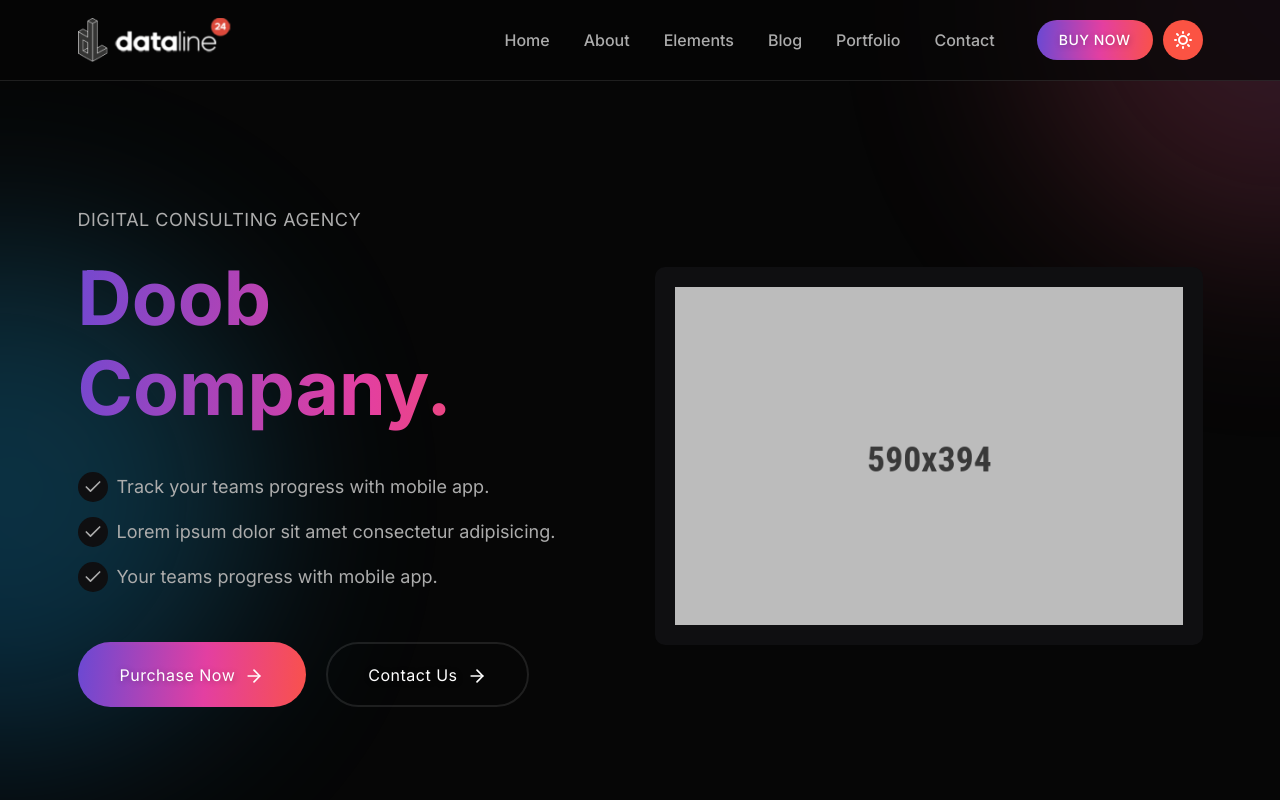
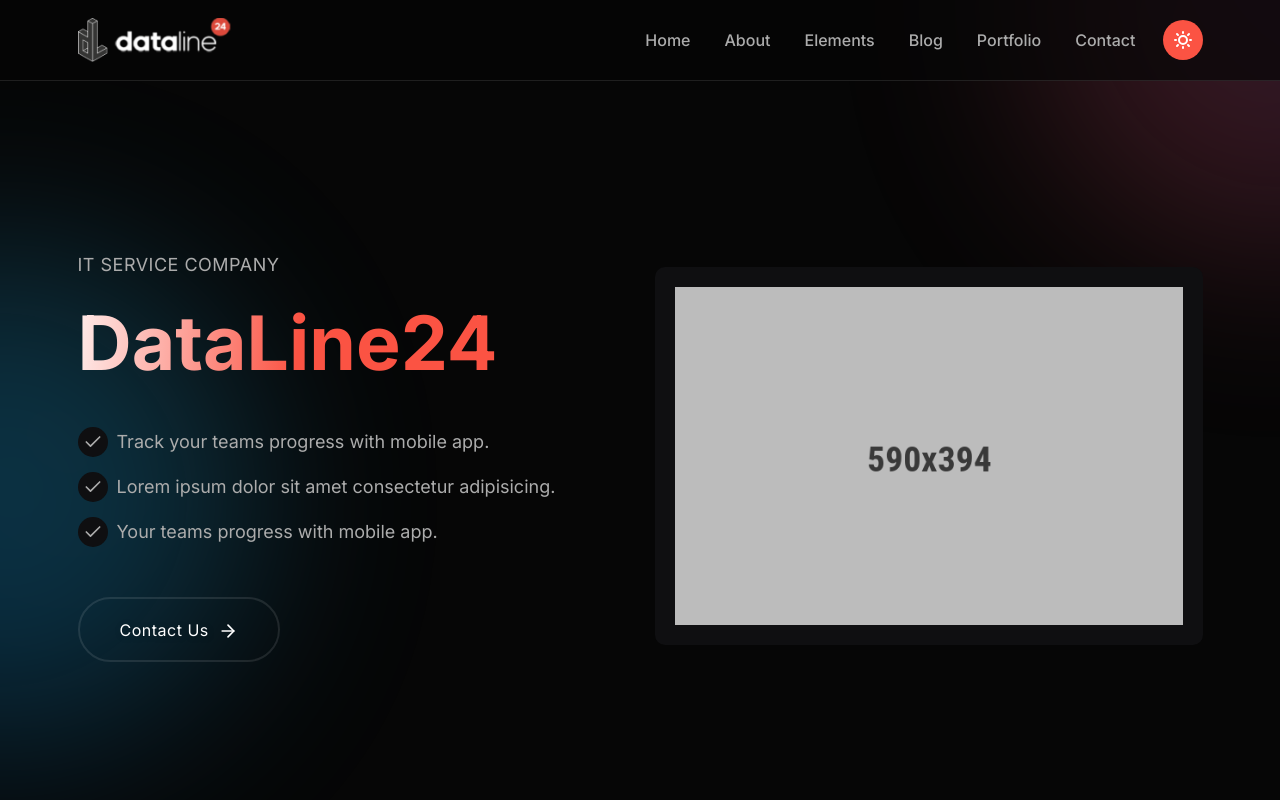
Before and after one commit to asinchenko/dataline_webiste, a React (Create React App) app: page / in a window 1280 px wide. Shown: the top 800 px of the page. Built offline with nearby package versions, Linux system fonts and the light colour scheme.

Commit message:
main, contact, error pages added

```diff
--- a/src/App.js
+++ b/src/App.js
@@ -3,6 +3,8 @@
 import PageScrollTop from './components/pageToTop/PageScrollTop'
 // Pages import Here
 import Company from "./pages/Company";
+import Contact from "./elements/contact/Contact";
+import Error from "./pages/Error";
 // Import Css Here
 import './assets/scss/style.scss';
 
@@ -13,6 +15,8 @@
             <PageScrollTop>
                 <Switch>
                     <Route path={`${process.env.PUBLIC_URL + "/"}`} exact component={Company}/>
+                    <Route path={`${process.env.PUBLIC_URL + "/contact"}`} exact component={Contact}/>
+                    <Route path="*" exact component={Error}/>
                 </Switch>
             </PageScrollTop>
         </Router>
--- a/src/assets/scss/default/_common.scss
+++ b/src/assets/scss/default/_common.scss
@@ -4,12 +4,12 @@
 
 /* Theme Gradient */
 .theme-gradient {
-    background: -moz-linear-gradient(95deg, var(--color-primary) 15%, var(--color-tertiary) 45%, var(--color-pink) 75%, var(--color-secondary) 100%) 98% / 200% 100%;
-    background: -webkit-gradient(95deg, var(--color-primary) 15%, var(--color-tertiary) 45%, var(--color-pink) 75%, var(--color-secondary) 100%) 98% / 200% 100%;
-    background: -webkit-linear-gradient(95deg, var(--color-primary) 15%, var(--color-tertiary) 45%, var(--color-pink) 75%, var(--color-secondary) 100%) 98% / 200% 100%;
-    background: -o-linear-gradient(95deg, var(--color-primary) 15%, var(--color-tertiary) 45%, var(--color-pink) 75%, var(--color-secondary) 100%) 98% / 200% 100%;
-    background: -ms-linear-gradient(95deg, var(--color-primary) 15%, var(--color-tertiary) 45%, var(--color-pink) 75%, var(--color-secondary) 100%) 98% / 200% 100%;
-    background: linear-gradient(95deg, var(--color-primary) 15%, var(--color-tertiary) 45%, var(--color-pink) 75%, var(--color-secondary) 100%) 98% / 200% 100%;
+    background: -moz-linear-gradient(95deg, var(--color-heading) 15%, var(--color-heading) 45%, var(--color-secondary) 75%, var(--color-secondary) 100%) 98% / 200% 100%;
+    background: -webkit-gradient(95deg, var(--color-heading) 15%, var(--color-heading) 45%, var(--color-secondary) 75%, var(--color-secondary) 100%) 98% / 200% 100%;
+    background: -webkit-linear-gradient(95deg, var(--color-heading) 15%, var(--color-heading) 45%, var(--color-secondary) 75%, var(--color-secondary) 100%) 98% / 200% 100%;
+    background: -o-linear-gradient(95deg, var(--color-heading) 15%, var(--color-heading) 45%, var(--color-secondary) 75%, var(--color-secondary) 100%) 98% / 200% 100%;
+    background: -ms-linear-gradient(95deg, var(--color-heading) 15%, var(--color-heading) 45%, var(--color-secondary) 75%, var(--color-secondary) 100%) 98% / 200% 100%;
+    background: linear-gradient(95deg, var(--color-heading) 15%, var(--color-heading) 45%, var(--color-secondary) 75%, var(--color-secondary) 100%) 98% / 200% 100%;
     text-transform: capitalize;
     -webkit-background-clip: text;
     background-clip: text;
--- a/src/assets/scss/elements/_button.scss
+++ b/src/assets/scss/elements/_button.scss
@@ -95,6 +95,7 @@
             &:hover {
                 background-color: var(--color-secondary);
                 border-color: var(--color-secondary);
+                scale: 115%;
             }
         }
         &.text-underline {
--- a/src/common/header/HeaderOne.js
+++ b/src/common/header/HeaderOne.js
@@ -36,9 +36,6 @@
                                 <nav className="mainmenu-nav d-none d-lg-block">
                                     <Nav />
                                 </nav>
-                                <div className="header-btn">
-                                    <a className={`btn-default ${btnStyle}`} target="_blank" href="https://themeforest.net/checkout/from_item/33571911?license=regular">BUY NOW</a>
-                                </div>
                                 <div className="mobile-menu-bar ml--5 d-block d-lg-none">
                                     <div className="hamberger">
                                         <span className="hamberger-button" onClick={onCanvasHandler}><FiMenu /></span>
--- a/src/pages/Company.js
+++ b/src/pages/Company.js
@@ -30,15 +30,14 @@
                         <div className="row align-items-center">
                             <div className="col-lg-7 col-xl-6 order-2 order-lg-1 mt_md--40 mt_sm--40">
                                 <div className="inner text-start">
-                                    <span className="subtitle">DIGITAL CONSULTING AGENCY</span>
-                                    <h1 className="title theme-gradient display-one">Doob Company.</h1>
+                                    <span className="subtitle">IT SERVICE COMPANY</span>
+                                    <h1 className="title theme-gradient display-one">DataLine24</h1>
                                     <ul className="list-icon">
                                         <li><span className="icon"><FiCheck /></span> Track your teams progress with mobile app.</li>
                                         <li><span className="icon"><FiCheck /></span> Lorem ipsum dolor sit amet consectetur adipisicing.</li>
                                         <li><span className="icon"><FiCheck /></span> Your teams progress with mobile app.</li>
                                     </ul>
                                     <div className="button-group mt--40">
-                                        <a className="btn-default btn-medium round btn-icon" target="_blank" href="https://themeforest.net/checkout/from_item/33571911?license=regular">Purchase Now <i className="icon"><FiArrowRight /></i></a>
                                         <Link className="btn-default btn-medium btn-border round btn-icon" to="#">Contact Us <i className="icon"><FiArrowRight /></i></Link>
                                     </div>
                                 </div>
```
